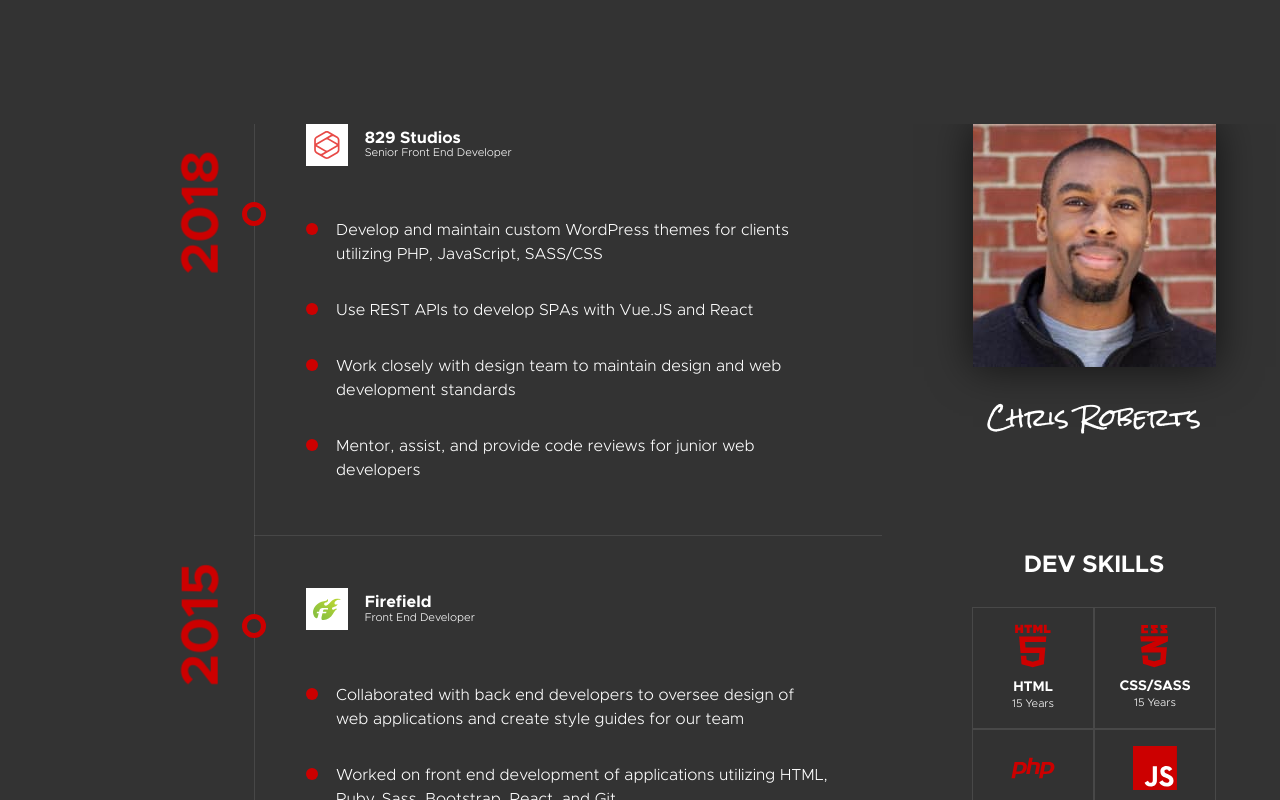
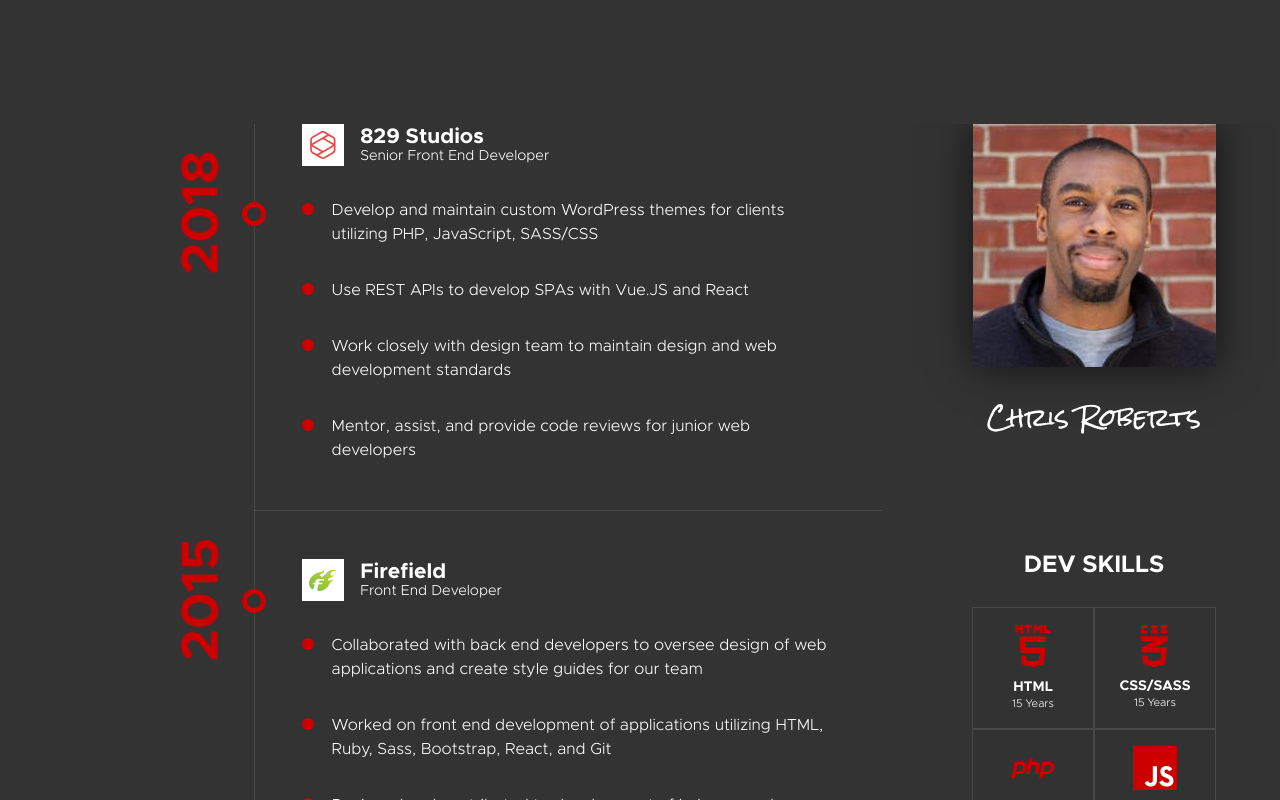
Before and after one commit to therstyle/chrisrobertsweb, a Vue app: page / in a window 1280 px wide. Shown: the part 1060-1860 px from the top of the page. Built offline with nearby package versions, Linux system fonts and the light colour scheme.

Commit message:
Updated resume component spacing

```diff
--- a/src/App.vue
+++ b/src/App.vue
@@ -210,7 +210,7 @@ body {
   background: var(--body-bg);
   color: var(--white);
   font-family: var(--main-font);
-  font-size: var(--min-font-size);
+  font-size: var(--font-size);
   line-height: var(--line-height);
 }
 
--- a/src/components/Contact.vue
+++ b/src/components/Contact.vue
@@ -337,10 +337,10 @@ export default {
 }
 
 @media only screen and (max-width: $md-phone-breakpoint) {
-  .contact-form {
+  .contact-form form {
     button {
       width: 100%;
-      min-width: none;
+      min-width: 0;
     }
   }
 }
--- a/src/components/Resume.vue
+++ b/src/components/Resume.vue
@@ -104,7 +104,7 @@ export default {
   }
 
   .timeline--entry {
-    padding: 4.1vw;
+    padding: var(--space-3);
     border-bottom: 1px solid var(--light-gray);
     position: relative;
 
@@ -114,8 +114,8 @@ export default {
       display: block;
       border-radius: 100%;
       top: 6.1vw;
-      left: calc(-4.1vw - 24px);
-      margin-left: calc(4.1vw + 12px);
+      left: calc((var(--space-3) - var(--space-6)) - 24px);
+      margin-left: calc(var(--space-3) + 12px);
       width: 24px;
       height: 24px;
       border: 5px solid var(--red);
@@ -138,7 +138,7 @@ export default {
     header {
       display: flex;
       align-items: center;
-      margin-bottom: 4.1vw;
+      margin-bottom: var(--space-2);
 
       img {
           margin-right: 1.3vw;
```
